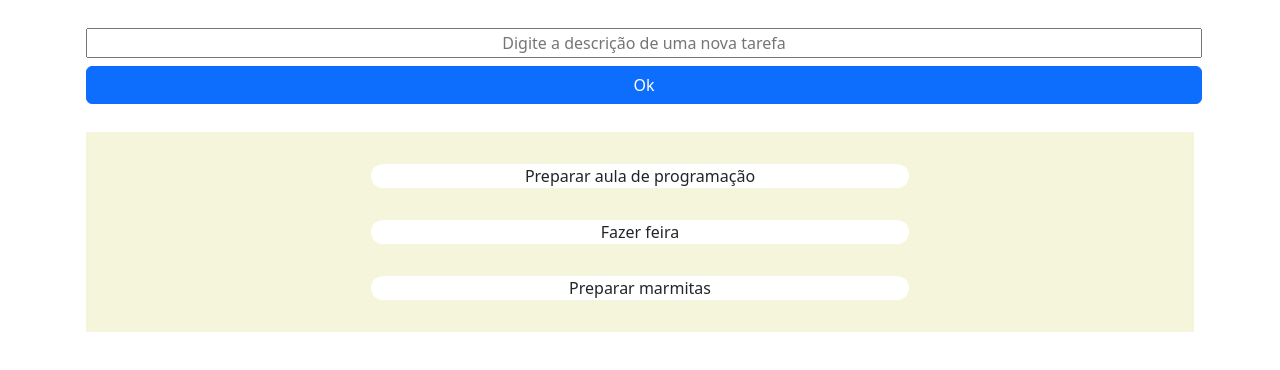
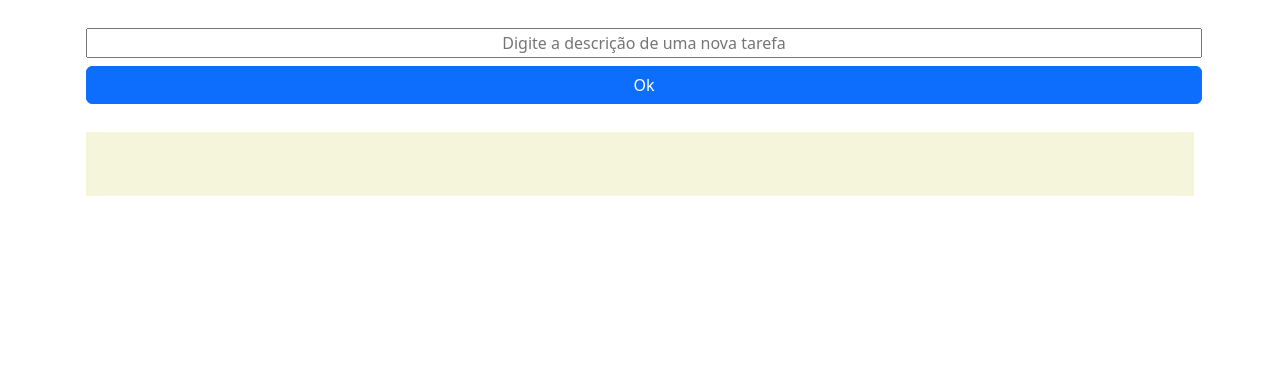
Before and after one commit to PedroYVS/pdmt_2024_P1, a React (Create React App) app: page / in a window 1280 px wide. Both pictures are taken after a click on the button "Ok". Shown: the top 370 px of the page. Built offline with nearby package versions, Linux system fonts and the light colour scheme.

Commit message:
feat(p1-pdmt): exibe lista real

```diff
--- a/src/App.js
+++ /dev/null
@@ -1,19 +0,0 @@
-import React, { Component } from 'react'
-import TarefaEntrada from './TarefaEntrada'
-import TarefaLista from './TarefaLista'
-import 'bootstrap/dist/css/bootstrap.css'
-
-export default class App extends Component {
-    state = {
-        tarefas: ['Preparar aula de programação', 'Fazer feira', 'Preparar marmitas']
-    }
-
-    render() {
-        return (
-        <div className='container text-center'>
-            <TarefaEntrada plholder='Digite a descrição de uma nova tarefa'/>
-            <TarefaLista tarefas={this.state.tarefas}/>
-        </div>
-        )
-    }
-}
--- a/src/TarefaEntrada.js
+++ /dev/null
@@ -1,17 +0,0 @@
-import React, { Component } from 'react'
-
-export default class TarefaEntrada extends Component {
-
-    render() {
-        return (
-        <div className='row mt-4 justify-content-center'>
-            <div className='col col-12'>
-                <input className='w-100 text-center m-1' placeholder={this.props.plholder}></input>
-            </div>
-            <div className="col col-12">
-                <button type='button' className='btn btn-primary w-100 m-1'>Ok</button>
-            </div>
-        </div>
-        )
-    }
-}
--- a/src/TarefaLista.js
+++ /dev/null
@@ -1,31 +0,0 @@
-import React, { Component } from 'react'
-
-export default class TarefaLista extends Component {
-
-    constructor(props){
-        super(props)
-        this.state = {
-            listaTarefas: []
-        }
-    }
-
-    arrumarLista(){
-        let list = []
-        this.props.tarefas.forEach(element => {
-            list.push(<div className='col col-12 m-3 w-50 rounded-pill' style={{backgroundColor: 'white'}}>{element}</div>)
-        })
-        this.setState({listaTarefas: list})
-    }
-
-    componentDidMount(){
-        this.arrumarLista()
-    }
-
-    render() {
-        return (
-            <div className='row mt-4 justify-content-center m-1 p-3' style={{backgroundColor: 'beige'}}>
-                {this.state.listaTarefas}
-            </div>
-        )
-    }
-}
--- /dev/null
+++ b/src/components/App.js
@@ -0,0 +1,28 @@
+import React, { Component } from 'react'
+import TarefaEntrada from './TarefaEntrada'
+import TarefaLista from './TarefaLista'
+import 'bootstrap/dist/css/bootstrap.css'
+
+export default class App extends Component {
+    state = {
+        tarefas: []
+    }
+
+    tarefasAux = []
+
+    atualizaTarefas = (info) => {
+        this.tarefasAux.push(info)
+        this.setState({tarefas: this.tarefasAux})
+    }
+
+    render() {
+        return (
+        <div className='container text-center'>
+            <TarefaEntrada
+            plholder='Digite a descrição de uma nova tarefa'
+            atualizaTarefas={this.atualizaTarefas}/>
+            {(this.state.tarefas.length !== 0) && <TarefaLista tarefas={this.state.tarefas}/>}
+        </div>
+        )
+    }
+}
--- /dev/null
+++ b/src/components/TarefaEntrada.js
@@ -0,0 +1,41 @@
+import React, { Component } from 'react'
+
+export default class TarefaEntrada extends Component {
+
+    state = {
+        novaTarefa: ''
+    }
+
+    alteracaoInput = (event) => {
+        this.setState({novaTarefa: event.target.value})
+    }
+
+    adicaoNovaTarefa = () => {
+        this.props.atualizaTarefas(this.state.novaTarefa)
+        this.setState({novaTarefa: ''})
+    }
+
+    render() {
+        return (
+        <div className='row mt-4 justify-content-center'>
+            <form onSubmit={(e) => e.preventDefault()}>
+                <div className='col col-12'>
+                    <input
+                    type='text'
+                    value={this.state.novaTarefa}
+                    className='w-100 text-center m-1' placeholder={this.props.plholder}
+                    onChange={this.alteracaoInput}
+                    onKeyUp={(event) => { if(event.key === 'Enter') this.adicaoNovaTarefa() }}/>
+                </div>
+                <div className="col col-12">
+                    <button type='button' className='btn btn-primary w-100 m-1' onClick={this.adicaoNovaTarefa}>Ok</button>
+                </div>
+            </form>
+        </div>
+        )
+    }
+}
+
+TarefaEntrada.defaultProps = {
+    plholder: 'Digite a descrição de uma nova tarefa'
+}
--- /dev/null
+++ b/src/components/TarefaLista.js
@@ -0,0 +1,39 @@
+import React, { Component } from 'react'
+
+export default class TarefaLista extends Component {
+
+    state = {
+        listaTarefas: []
+    }
+
+    keys = 0
+
+    arrumarLista = () => {
+        let keysAux = 0
+        const list = [], listAux = this.props.tarefas
+        listAux.forEach(element => {
+            keysAux++
+            list.push(<div key={keysAux} className='col col-12 m-3 w-50 rounded-pill' style={{backgroundColor: 'white'}}>{element}</div>)
+        })
+        this.keys = keysAux
+        this.setState({listaTarefas: list})
+    }
+
+    componentDidMount(){
+        this.arrumarLista()
+    }
+
+    componentDidUpdate(){
+        if(this.keys !== this.props.tarefas.length){
+            this.arrumarLista()
+        }
+    }
+
+    render() {
+        return (
+            <div className='row mt-4 justify-content-center m-1 p-3' style={{backgroundColor: 'beige'}}>
+                {this.state.listaTarefas}
+            </div>
+        )
+    }
+}
--- a/src/index.js
+++ b/src/index.js
@@ -1,4 +1,4 @@
 import { createRoot} from "react-dom/client"
-import App from "./App"
+import App from "./components/App"
 
 createRoot(document.querySelector('#root')).render(<App></App>)
```
